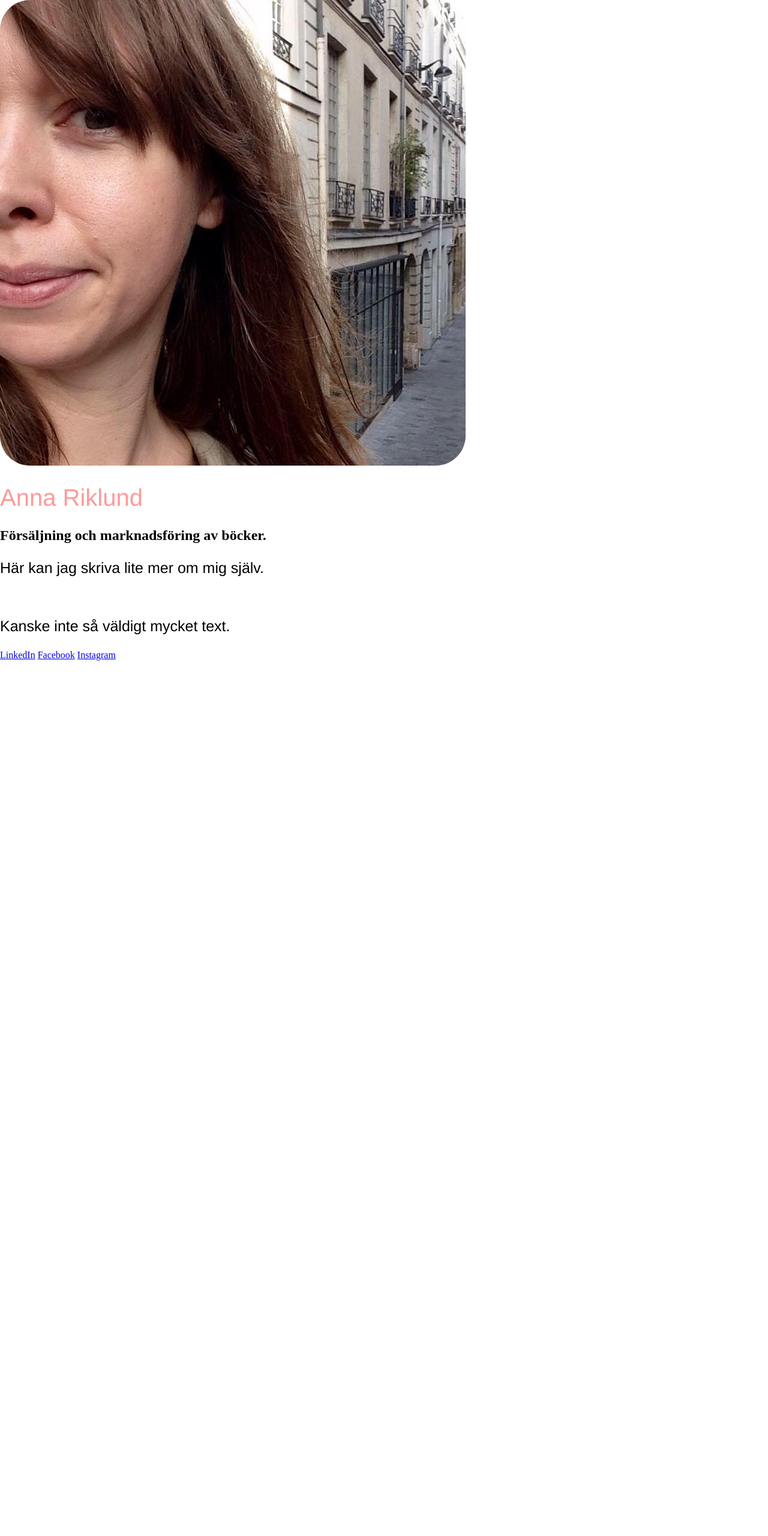
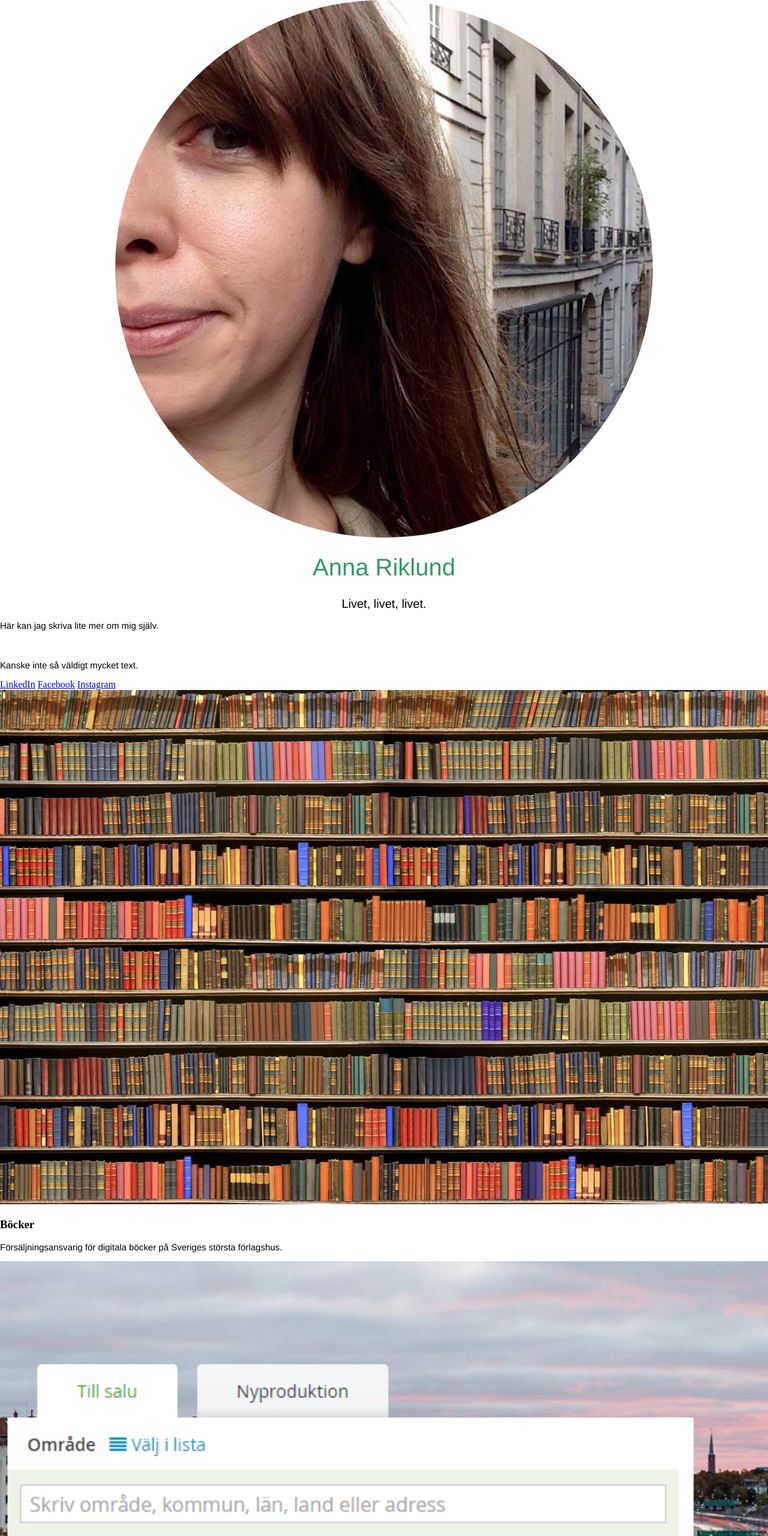
Before and after one commit to ariklund/ariklund.github.io, a plain HTML site: page index.html in a window 1280 px wide. Shown: the top 2560 px of the page at 60% size. Before the commit the page ends 1101 px from the top, so only its background shows below. Drawn offline with nearby package versions, Linux system fonts and the light colour scheme.

Commit message:
När jag gjort en massa ändringar

```diff
--- a/index.html
+++ b/index.html
@@ -8,16 +8,32 @@
 			<link rel="stylesheet" type="text/css" href="styles.css">
 	</head>
 	<body>
+		<div class="rundbild">
 		<img class="img-circle" src="anna.jpg">
+		</div>
 		<h1>Anna Riklund</h1>
-		<h2>Försäljning och marknadsföring av böcker.</h2>
+		<h2>Livet, livet, livet.</h2>
 		<p>Här kan jag skriva lite mer om mig själv.</p>
 		<br>
 		<p>Kanske inte så väldigt mycket text.</p>
 		<a href="https://www.linkedin.com/in/anna-riklund-6bb90a4a/">LinkedIn</a>
 		<a href="https://www.facebook.com/anna.riklund">Facebook</a>
 		<a href="https://www.instagram.com/annariklund">Instagram</a>
-
-
+		<br>
+		<img class="img-work" src="bocker.jpg">
+		<h3>Böcker</h3>
+		<p>Försäljningsansvarig för digitala böcker på Sveriges största förlagshus.</p>
+		<img class="img-work" src="hemnet.PNG">
+		<h3>Webb</h3>
+		<p>Webbredaktör på Sveriges största bostadssajt.</p>
+			<img class="img-work" src="planta.jpg">
+		<h3>Växter</h3>
+		<p>Webbredaktör på Sveriges största plantskola.</p>
+	<div class="rutan">
+  <p>Vill du veta något om mig?</p>
+  <p><a href="https://www.linkedin.com/in/anna-riklund-6bb90a4a/">LinkedIn</a>
+		<a href="https://www.facebook.com/anna.riklund">Facebook</a>
+		<a href="https://www.instagram.com/annariklund">Instagram</a></p>
+</div>
 	</body>
 	</html>
--- a/styles.css
+++ b/styles.css
@@ -1,21 +1,45 @@
 
 
 h1 {
-	color: #ff9999;
-	font: 40px helvetica, sans-serif;
+	color: #339966;
+	font: 40px helvetica;
+	text-align:center;
 }
-.responsive-image {
-	width: 100%;
+
+h2 {
+	font: 20px helvetica;
+	text-align: center;
+}
+
+
+
+div.rutan {
+	background-color: lightblue;
+	padding-right: 20px;
+	padding-right: 20px;
+}
+
+body {
+    background-color: white;
 }
 
 p {
-	font: 25px helvetica
+	font: 15px helvetica;
 }
 
-img {
-    border-radius: 50px;
-    max-width: 100%;
-    height: auto;
+.img-circle {
+	display: block;
+	margin-left: auto;
+    margin-right:auto;
+    border-radius: 50%;
+    width: 70%;
+
+}
+
+.img-work {
+	width: 100%;
+	margin-left: auto;
+	margin-right: auto;
 }
 
 @media only screen and (min-width: 760px) {.description-block {
```
Also changed, not shown: bocker.jpg (added), hemnet.PNG (added), planta.jpg (added).
